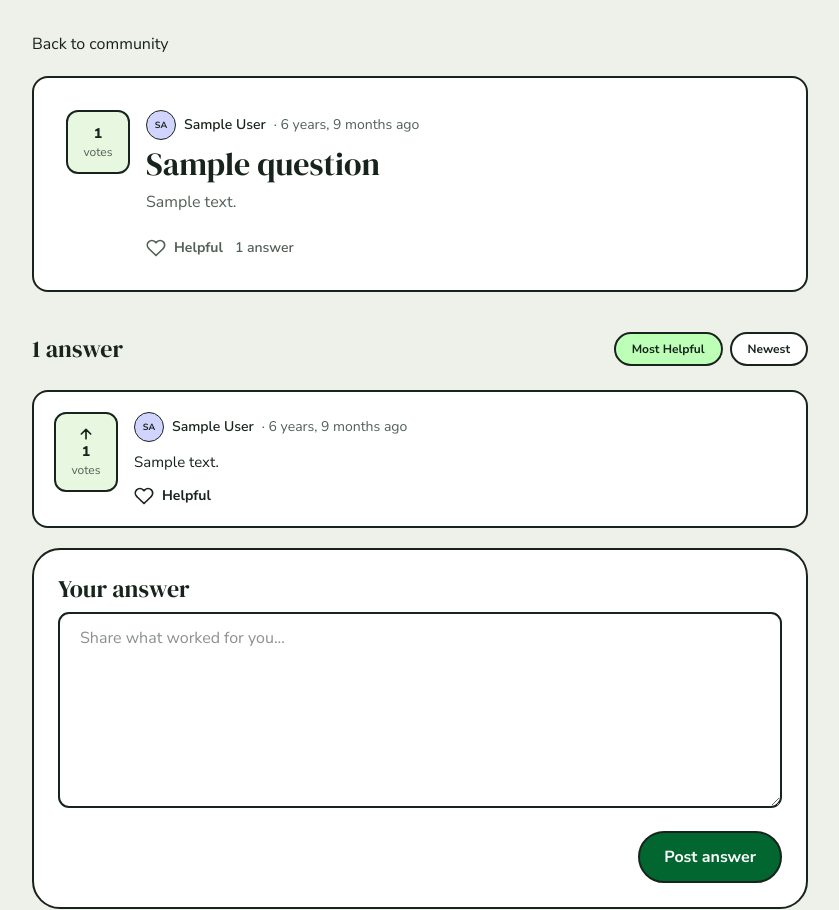
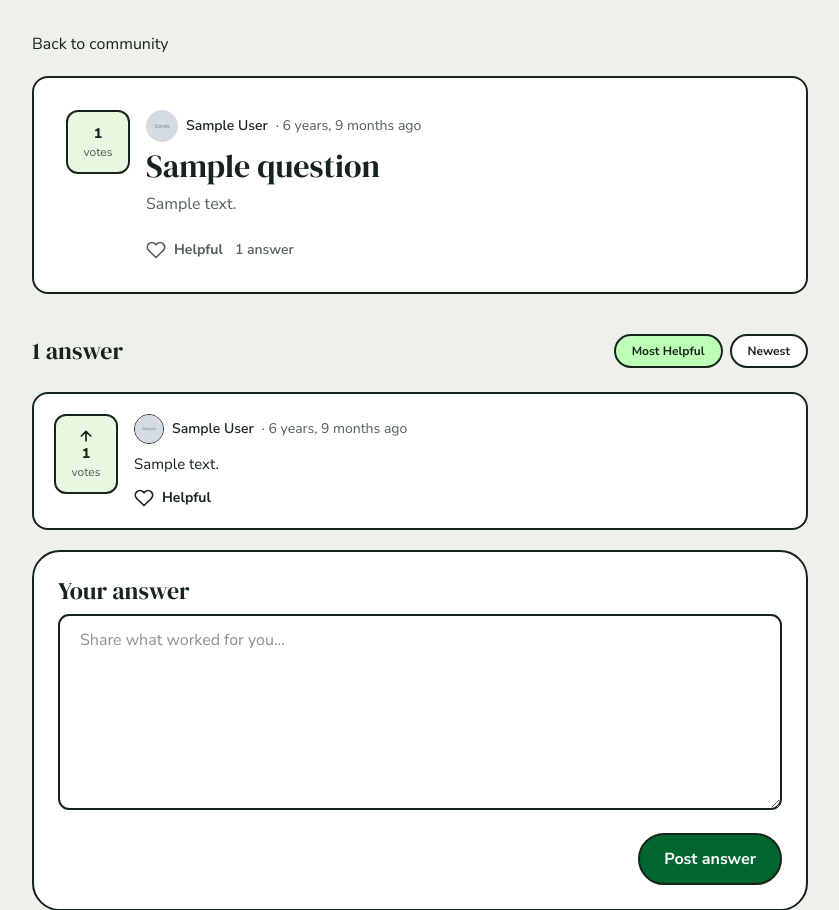
Before and after one commit to WilliamJesUI/Group-1-KKI, a Django app: page /community/show_question/1/ in a window 1280 px wide. Shown: the part 88-998 px from the top of the page, without its empty margins (42-881 px from the left). Run offline with Django 5.2, Linux system fonts and the light colour scheme; tables that the repository leaves empty hold one stand-in row (values such as "Sample post"); grey boxes marked "Sample" are stand-in pictures.

Commit message:
feat: Profile image linked with the community module

```diff
--- a/community/templates/answer_card.html
+++ b/community/templates/answer_card.html
@@ -12,8 +12,19 @@
 
     <div class="min-w-0 flex-1">
       <!-- author row -->
-      <a class="inline-flex flex-wrap items-center gap-2 text-sm hover:scale-102 duration-150" href="{% url 'profile:show_user_profile' answer.author.username %}">
-        <span class="card-avatar card-avatar-lilac">{{ answer.author.username|slice:":2"|upper }}</span>
+      <a class="flex w-fit flex-wrap items-center gap-2 text-sm transition-transform duration-150 hover:scale-102" href="{% url 'profile:show_user_profile' answer.author.username %}">
+        <!-- Author profile picture -->
+        {% with profile=answer.author.profile %}
+          {% if profile.profile_picture %}
+            <span class="card-avatar relative overflow-hidden !p-0">
+              <img src="{{ profile.profile_picture }}"
+                  alt="Profile picture of {{ profile.display_name }}"
+                  class="absolute inset-0 m-0 size-full max-w-none object-cover">
+            </span>
+          {% else %}
+            <span class="card-avatar {{ profile.avatar_bg_class }}">{{ profile.initials }}</span>
+          {% endif %}
+        {% endwith %}
         <span class="font-semibold">{{ answer.author.get_full_name|default:answer.author.username }}</span>
         <span class="text-ink-soft">· {{ answer.created_at|timesince }} ago</span>
         {% if is_top %}
--- a/community/templates/question_thread_card.html
+++ b/community/templates/question_thread_card.html
@@ -9,8 +9,16 @@
 
     <div class="min-w-0 flex-1">
       <!-- author row -->
-      <a class="hover:scale-102 duration-150 inline-flex items-center gap-2 text-sm" href="{% url 'profile:show_user_profile' question.author.username %}">
-        <span class="card-avatar card-avatar-lilac">{{ question.author.username|slice:":2"|upper }}</span>
+      <a class="flex w-fit flex-wrap items-center gap-2 text-sm transition-transform duration-150 hover:scale-102" href="{% url 'profile:show_user_profile' question.author.username %}">
+        {% with profile=question.author.profile %}
+          {% if profile.profile_picture %}
+            <img src="{{ profile.profile_picture }}"
+                alt="Profile picture of {{ profile.display_name }}"
+                class="block size-8 rounded-full object-cover">
+          {% else %}
+            <span class="card-avatar {{ profile.avatar_bg_class }}">{{ profile.initials }}</span>
+          {% endif %}
+        {% endwith %}
         <span class="font-semibold">{{ question.author.get_full_name|default:question.author.username }}</span>
         <span class="text-ink-soft">· {{ question.created_at|timesince }} ago</span>
       </a>
```
Also changed, not shown: community/templates/question_card.html (+12 -7 lines).
